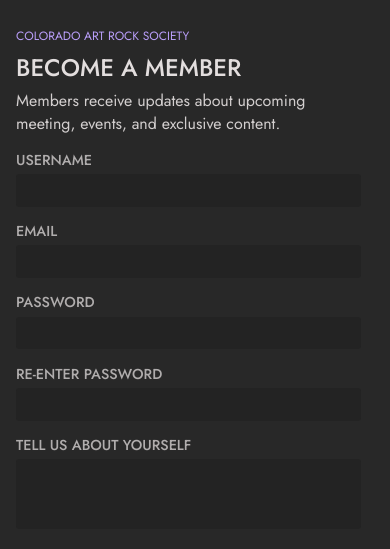
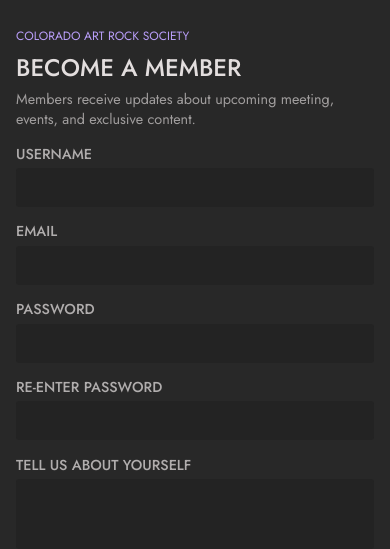
Before and after one commit to dreamlabo/CarsHomePageProto, a plain HTML site: page signup.html in a window 390 px wide. Shown: the part 58-607 px from the top of the page. Drawn offline with Linux system fonts and the light colour scheme.

Commit message:
Fixed alignment issues on signup screen.

```diff
--- a/styles/signupStyles.css
+++ b/styles/signupStyles.css
@@ -3,7 +3,6 @@
 }
 
 .signup-main-wrapper {
-    width: var(--page-width);
     width: var(--page-width);
     max-width: var(--max-width);
     margin: 0 auto;
@@ -11,10 +10,9 @@
 
 @media screen and (max-width: 1000px) {
     .signup-main-wrapper {
-        width: var(--page-width);
-        width: var(--page-width);
+        /* width: var(--page-width);
         max-width: var(--max-width);
-        margin: 0 auto;
+        margin: 0 auto; */
     }
 }
 
@@ -44,7 +42,6 @@
 @media screen and (max-width: 1000px) {
     .signup-main-wrapper {
         width: var(--page-width);
-        width: var(--page-width);
         max-width: var(--max-width);
         margin: 0 auto;
     }
@@ -55,24 +52,25 @@
 }
 
 @media screen and (max-width: 650px) {
-
     .signup-main-wrapper {
         width: var(--page-width);
-        width: var(--page-width);
+
         max-width: var(--max-width);
         margin: 0 auto;
     }
+
     .form-section-grid {
         margin: 2rem 0rem 1rem 0rem;
     }
 
     .form-section-grid::after {
-        bottom: -24px;
+        bottom: 0px;
         width: 85%;
     }
 }
 
 .signup-form {
+    /* border: 1px solid red; */
     margin: 2rem;
     border-radius: 5px;
     background: var(--clr-300);
@@ -107,7 +105,7 @@
     background: #575757;
     background: #232323;
     border-radius: 3px;
-    padding: .3em 1em;
+    padding: .5em 1em;
     color: var(--clr-text-200);
     font-size: 1rem;
     font-family: inherit;
@@ -133,9 +131,10 @@
 }
 
 .signup-form-sub-text {
-    font-size: 1rem;
+    font-size: .9rem;
     color: var(--clr-text-200);
-    max-width: 45ch;
+    opacity: .7;
+    /* max-width: 55ch; */
 }
 
 .signup-form-btn {
@@ -194,6 +193,7 @@
     .form-section-grid {
         grid-template-columns: 1fr;
         background: var(--clr-100);
+        margin: 0rem 0rem 0rem 0rem;
     }
 
     .signup-form {
@@ -202,23 +202,32 @@
         background: var(--clr-300);
         background: #3F3F3F;
         background: var(--clr-200);
-        padding: 2rem 1.8rem 1.5rem 1rem;
+        padding: 2em 2em 1.5em 2em;
         box-shadow: none;
         border-radius: 5px 5px 0 0;
     }
 
+    .signup-main-wrapper {
+        width: 100%;
+    }
+
     .form-section-grid img {
         width: 230px;
-        margin: 1em 0 1em 0;
+        margin: 2em 0 2em 0;
     }
 }
 
 @media screen and (max-width: 400px) {
-    .form-section-grid {
+
+    .signup-form {
+
+        padding: 2em 1em 1.5em 1em;
+    }
+    /* .form-section-grid {
         margin: 0rem 0rem 0rem 0rem;
     }
 
     .signup-main-wrapper {
         width: 100%;
-    }
+    } */
 }
```
